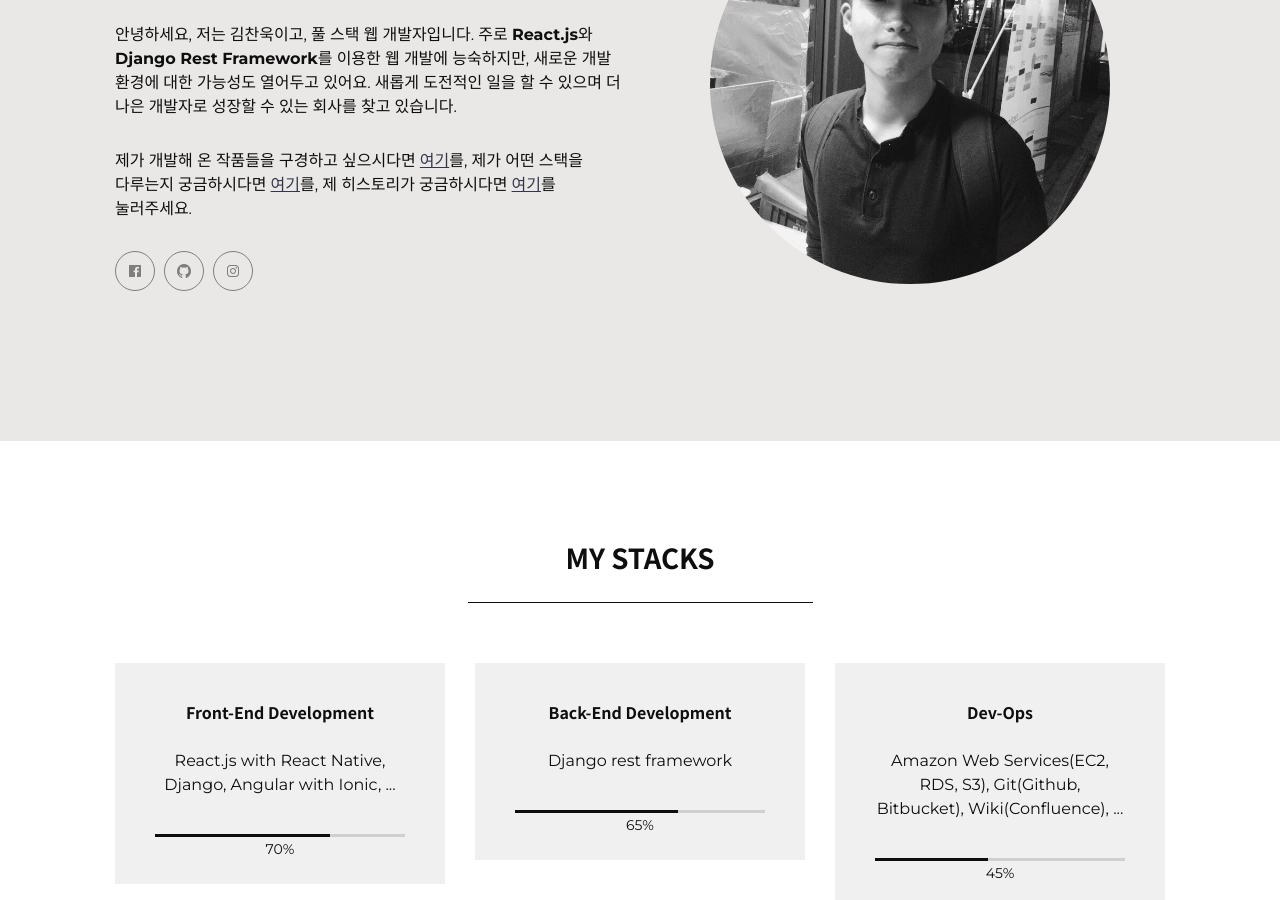
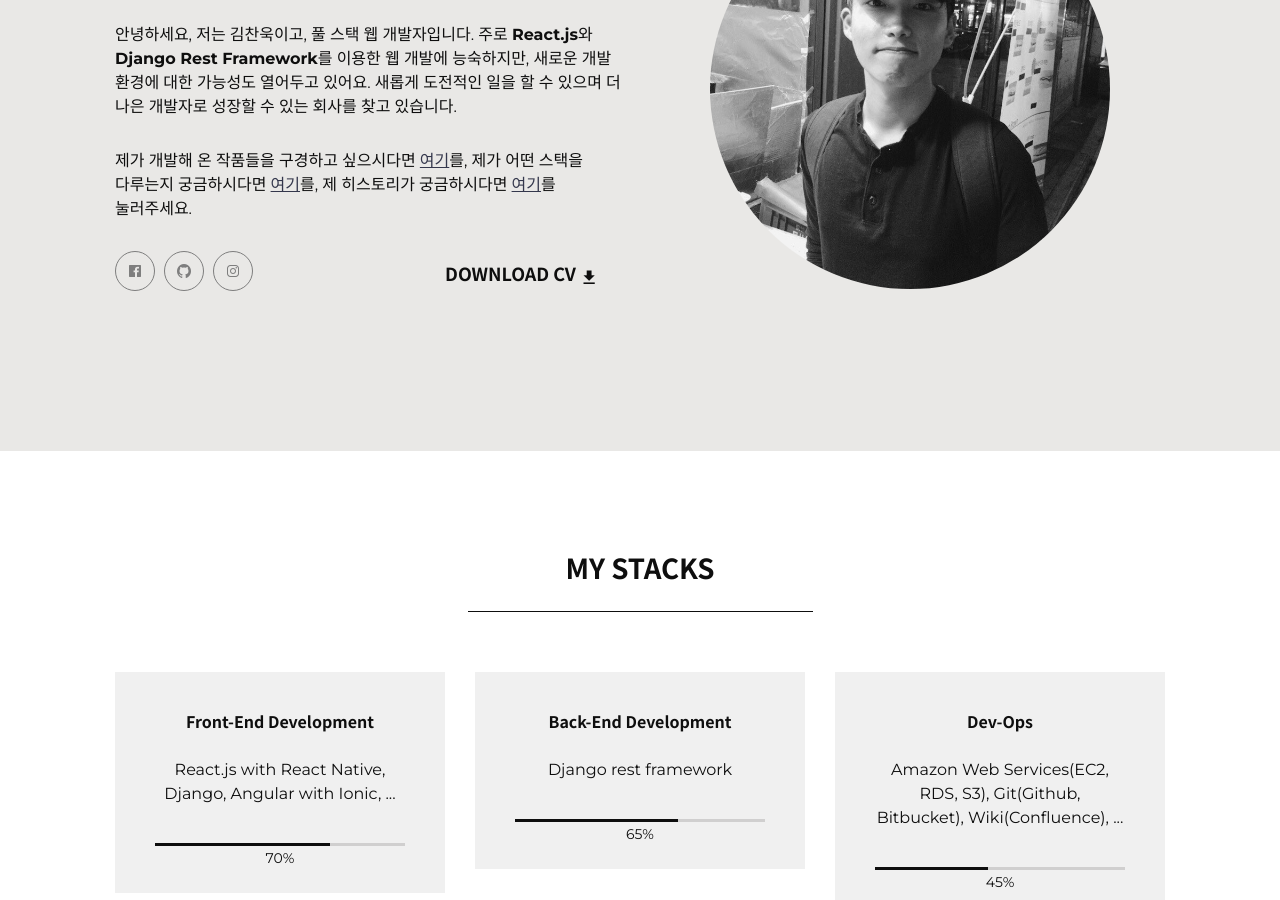
Before and after one commit to chanwook97/chanwook97.github.io, a Jekyll site: the page built from portfolio.html, in a window 1280 px wide and 900 px high, scrolled down 391 px. Built offline with Jekyll 4.4.1, drawn with Linux system fonts in a browser that asks for light colours; nearby versions of some CDN libraries.

Commit message:
CV uploaded

```diff
--- a/_includes/about_section.html
+++ b/_includes/about_section.html
@@ -31,6 +31,7 @@
                     </a>
                   </li>
                 </ul>
+                <a href="/download/resume_kcw.pdf" download class="home-cv-btn btn btn-link float-right">download cv <i class="icon ion-md-download" aria-hidden="true"></i></a>
               </div>
             </div>
           </div>
```
Also changed, not shown: 1 other file.
